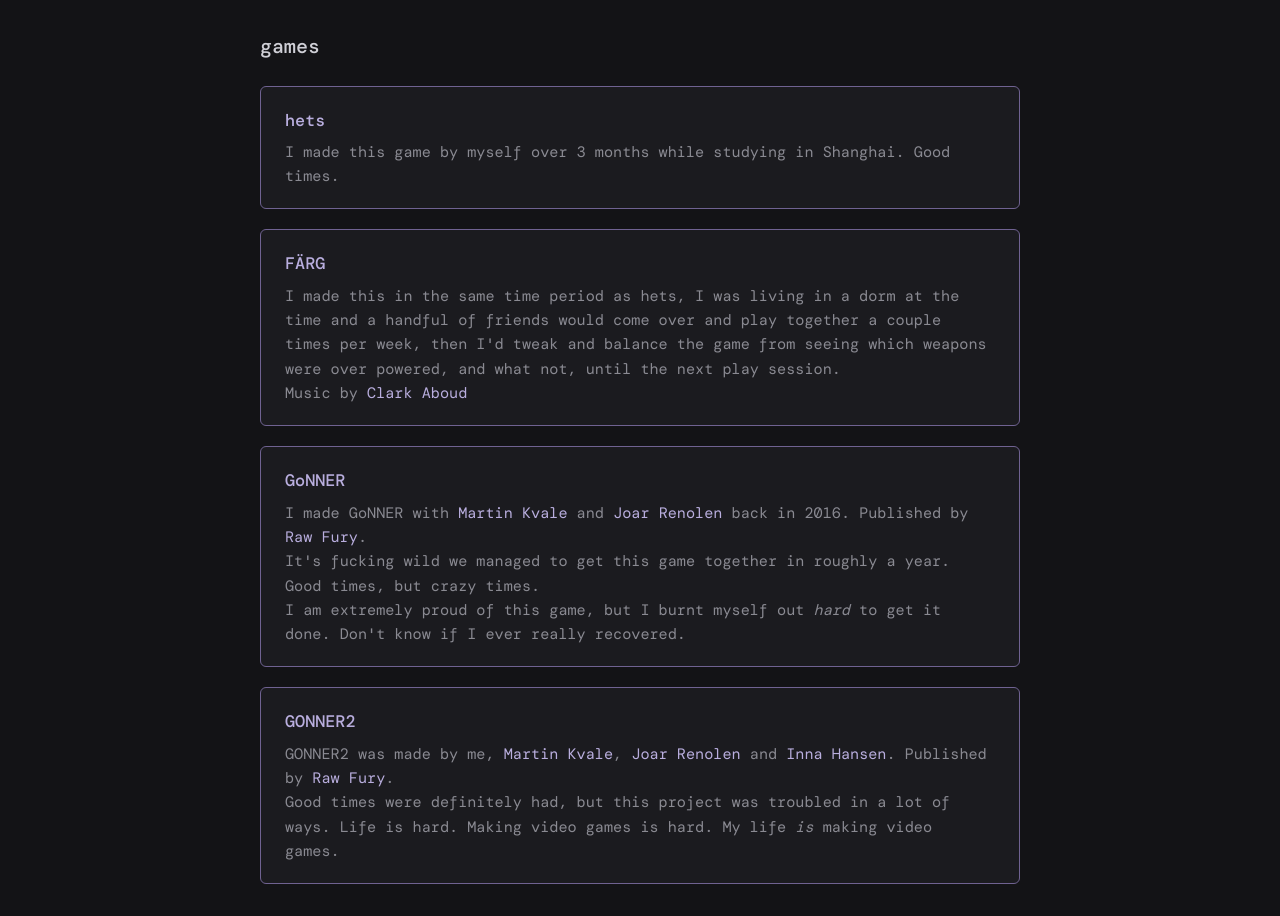
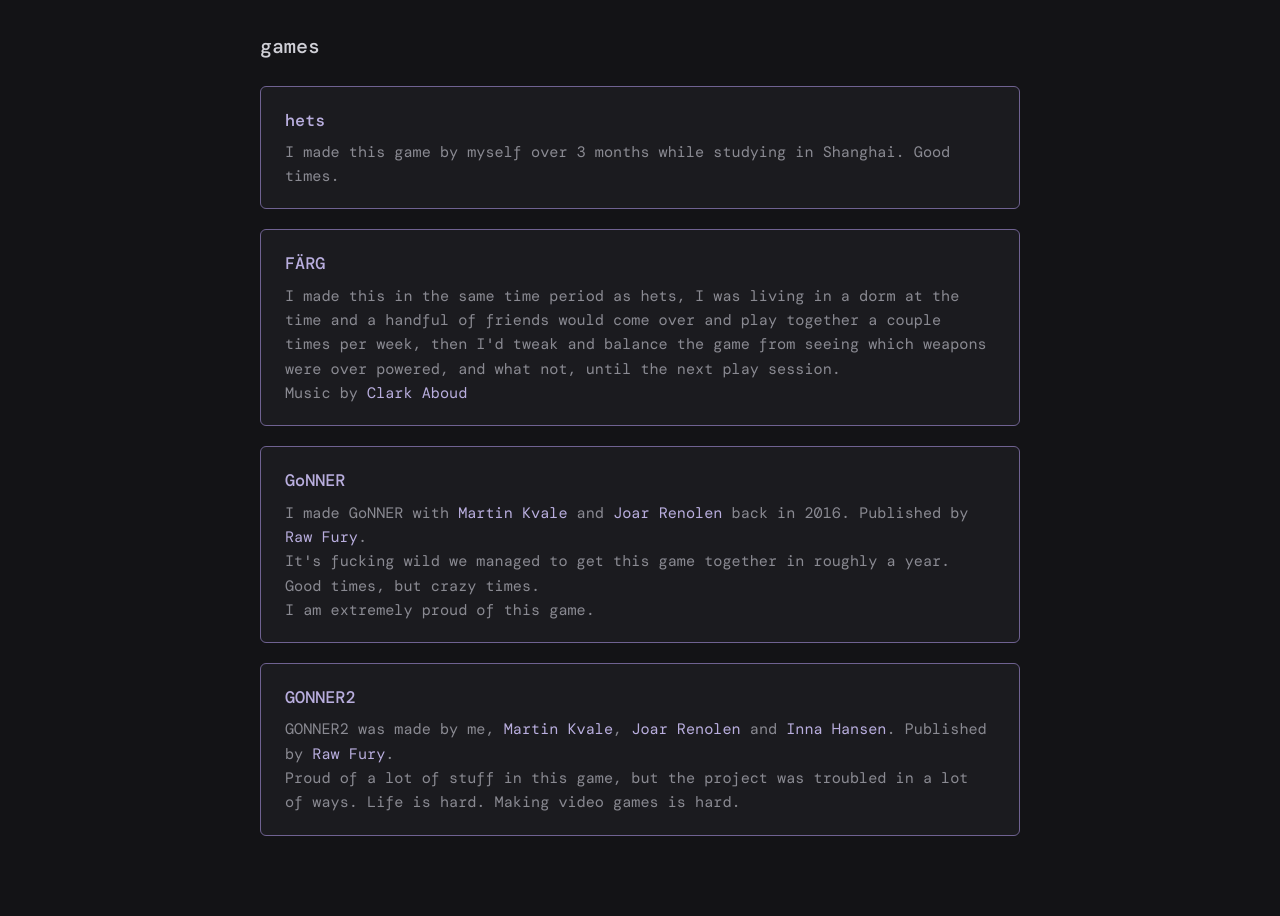
Before and after one commit to dittoisdead/dittoisdead.github.io, a plain HTML site: page games.html in a window 1280 px wide. Shown: the part 61-977 px from the top of the page. After the commit the page ends 929 px from the top, so only its background shows below. Drawn offline with nearby package versions, Linux system fonts and the light colour scheme; a web font is replaced by a local one.

Commit message:
update games descriptions

```diff
--- a/games.html
+++ b/games.html
@@ -44,13 +44,13 @@
           <h2><a href="https://store.steampowered.com/app/437570/GoNNER/">GoNNER</a></h2>
           <p>I made GoNNER with <a href="https://bsky.app/profile/lydmartin.bsky.social">Martin Kvale</a> and <a href="https://www.joarrenolen.com/">Joar Renolen</a> back in 2016. Published by <a href="https://rawfury.com/">Raw Fury</a>.</p>
           <p>It's fucking wild we managed to get this game together in roughly a year. Good times, but crazy times.</p>
-          <p>I am extremely proud of this game, but I burnt myself out <i>hard</i> to get it done. Don't know if I ever really recovered.</p>
+          <p>I am extremely proud of this game.</p>
         </article>
 
         <article class="game-item">
           <h2><a href="https://store.steampowered.com/app/1117670/GONNER2/">GONNER2</a></h2>
           <p>GONNER2 was made by me, <a href="https://bsky.app/profile/lydmartin.bsky.social">Martin Kvale</a>, <a href="https://www.joarrenolen.com/">Joar Renolen</a> and <a href="https://bsky.app/profile/innana.bsky.social">Inna Hansen</a>. Published by <a href="https://rawfury.com/">Raw Fury</a>.</p>
-          <p>Good times were definitely had, but this project was troubled in a lot of ways. Life is hard. Making video games is hard. My life <i>is</i> making video games.</p>
+          <p>Proud of a lot of stuff in this game, but the project was troubled in a lot of ways. Life is hard. Making video games is hard.</p>
         </article>
 
       </div>
```
